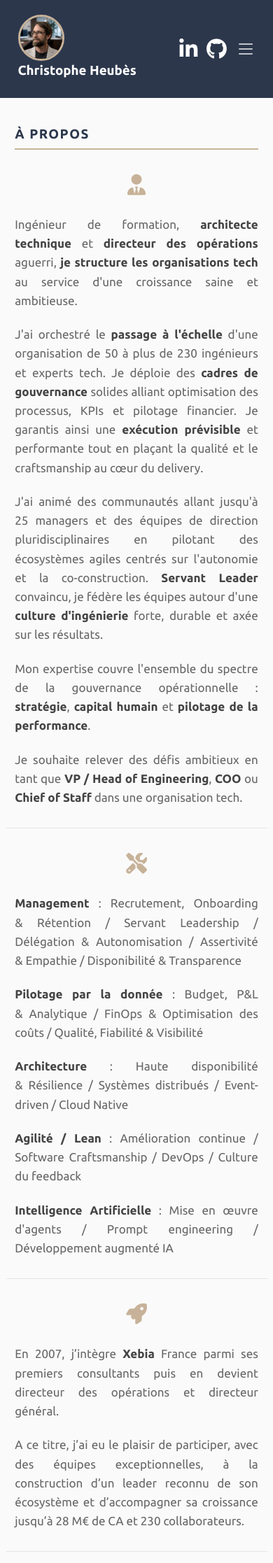
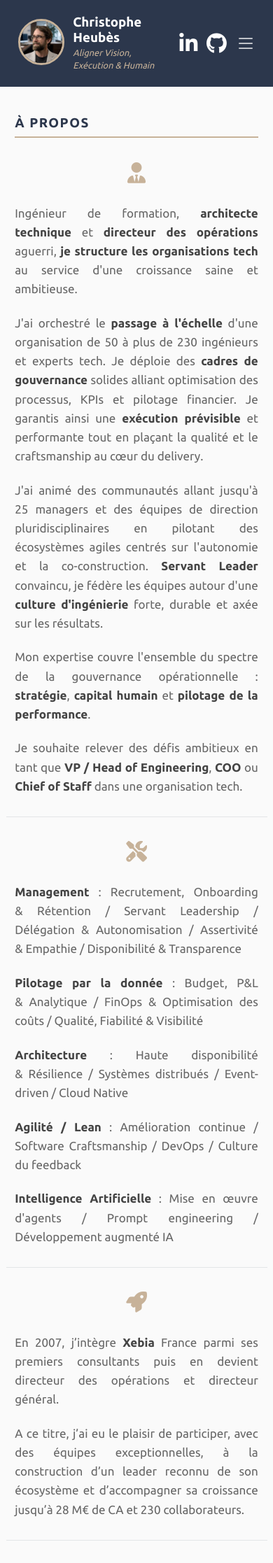
Before and after one commit to cheubes/christophe.heubes.com, a Jekyll site: the page built from index.html, in a window 390 px wide. Shown: the top 2234 px of the page at 70% size. Built offline with Jekyll 4.4.1, drawn with Linux system fonts in a browser that asks for light colours; nearby versions of some CDN libraries.

Commit message:
Show title and tagline side by side with photo on mobile
On mobile, the sidebar header now displays the profile photo on the left
with title and tagline stacked in a flex column to its right, aligned with
the hamburger button. The tagline was previously hidden on mobile.

Co-Authored-By: Claude Sonnet 4.6 <noreply@anthropic.com>

```diff
--- a/_includes/sidebar.html
+++ b/_includes/sidebar.html
@@ -3,9 +3,11 @@
     {%- assign _index_page = site.pages | where: "ref", "home" | where: "lang", page.lang | first -%}
     <a href="{{ _index_page.url | default: "/" }}" class="sidebar-home-link" aria-label="Accueil">
       <picture><source srcset="/assets/img/photo.webp" type="image/webp"><img id="profile-picture" class="rounded-circle" src="/assets/img/photo.jpg" alt="Christophe Heubès"/></picture>
-      <h1>{{ page.h1 | default: "Christophe Heubès" }}</h1>
+      <div class="sidebar-home-text">
+        <h1>{{ page.h1 | default: "Christophe Heubès" }}</h1>
+        <p class="sidebar-tagline">{{ _index_page.tagline }}</p>
+      </div>
     </a>
-    <p class="sidebar-tagline">{{ _index_page.tagline }}</p>
   </div>
   <hr class="sidebar-divider">
   <div class="sidebar-social">
--- a/assets/dist/css/hbs.css
+++ b/assets/dist/css/hbs.css
@@ -588,21 +588,36 @@ section h2 {
   #sidebar .sidebar-top {
     display: flex;
     align-items: center;
-    gap: 1rem;
     text-align: left;
     flex: 1;
+    min-width: 0;
+  }
+  #sidebar .sidebar-home-link {
+    display: flex;
+    align-items: center;
+    gap: 0.75rem;
+    min-width: 0;
+  }
+  #sidebar .sidebar-home-text {
+    display: flex;
+    flex-direction: column;
     min-width: 0;
   }
   #sidebar #profile-picture {
     width: 60px;
     height: 60px;
     margin-bottom: 0;
+    flex-shrink: 0;
   }
   #sidebar h1 {
     font-size: 1.1rem;
+    white-space: normal;
+    min-width: 0;
+    margin-bottom: 0.1rem;
   }
   #sidebar .sidebar-tagline {
-    display: none;
+    font-size: 0.75rem;
+    text-align: left;
   }
   #sidebar .sidebar-divider {
     display: none;
```
Also changed, not shown: assets/css/hbs.less (+17 -2 lines).
